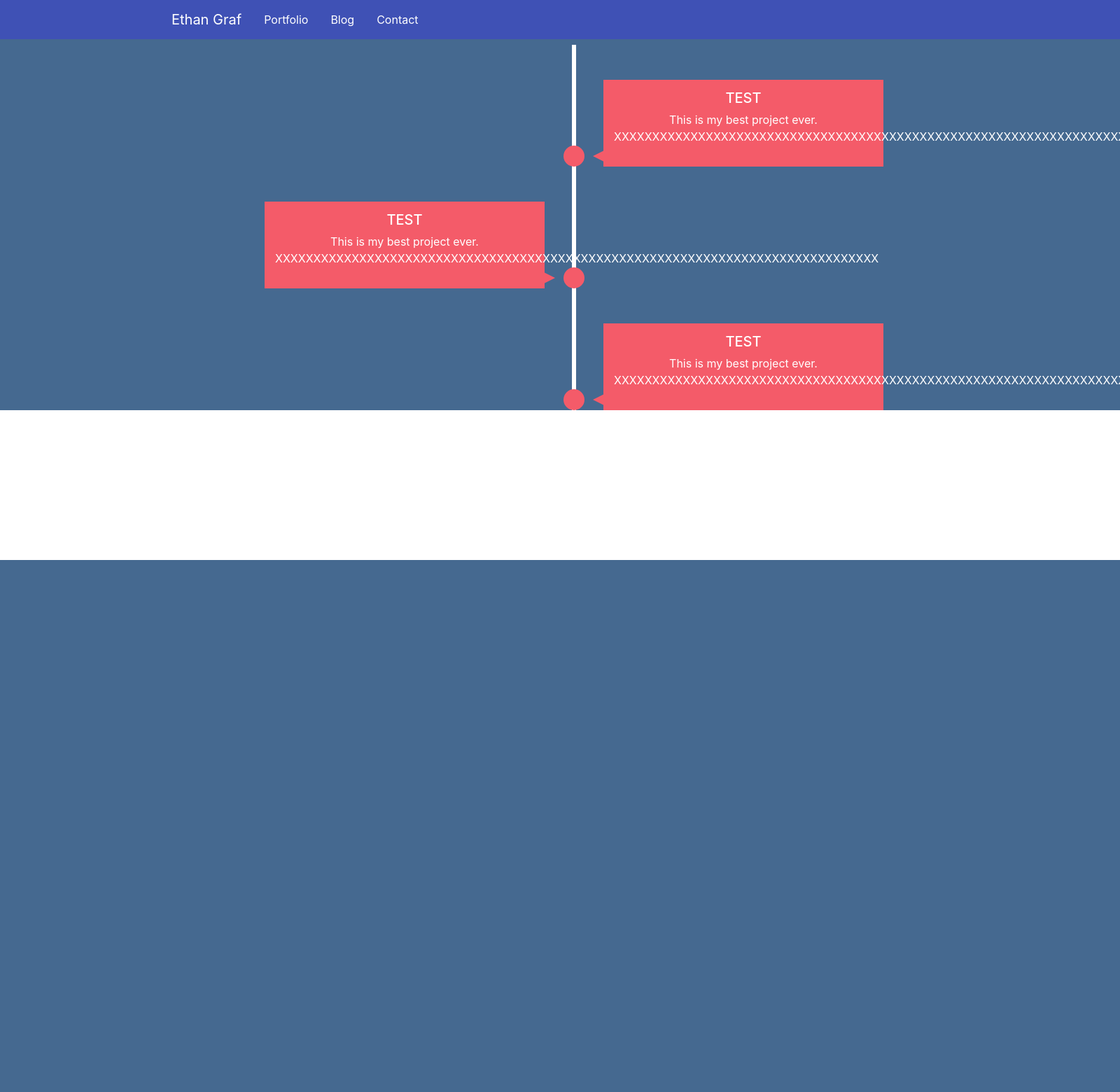
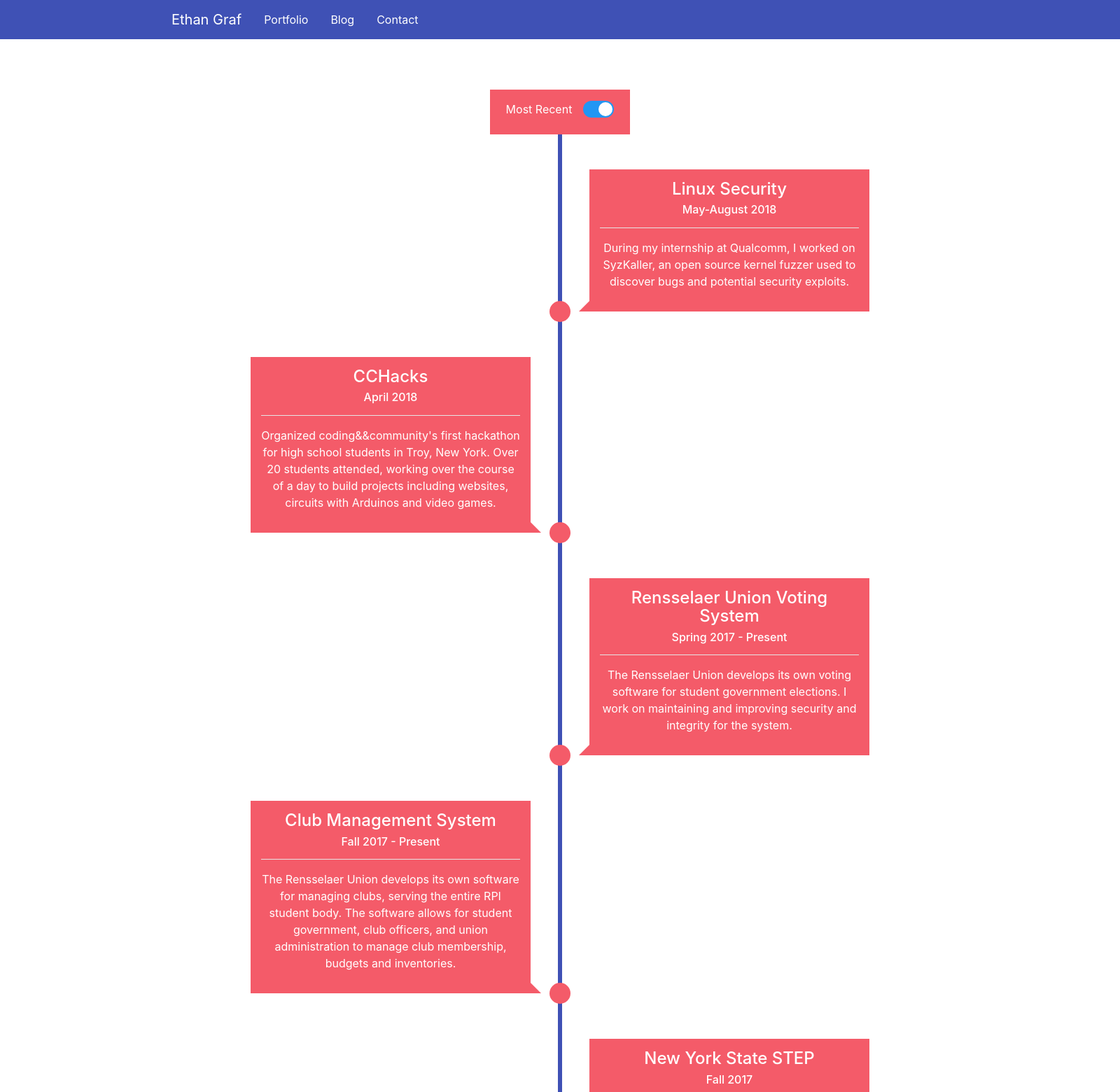
Before and after one commit to eagraf/portfolio, a Flask app: page /portfolio in a window 1600 px wide; the page is wider, and only the part inside the window is pictured. Shown: the top 1560 px of that part at 70% size. Before the commit the page ends 800 px from the top of that part, so only its background shows below. Run offline with Flask 2, Linux system fonts and the light colour scheme; some libraries are stand-ins or nearby versions.

Commit message:
Completed timeline page.
- Adjusted styles/colors
- Data is loaded from json file
- Order of items can be reversed

```diff
--- a/static/data/portfolio.json
+++ b/static/data/portfolio.json
@@ -1,14 +1,37 @@
 [
     {
-        "title": "TEST",
-        "text": "This is my best project ever. XXXXXXXXXXXXXXXXXXXXXXXXXXXXXXXXXXXXXXXXXXXXXXXXXXXXXXXXXXXXXXXXXXXXXXXXXXXXXXX"
+        "title": "Linux Security",
+        "date": "May-August 2018",
+        "text": "During my internship at Qualcomm, I worked on SyzKaller, an open source kernel fuzzer used to discover bugs and potential security exploits."
     },
     {
-        "title": "TEST",
-        "text": "This is my best project ever. XXXXXXXXXXXXXXXXXXXXXXXXXXXXXXXXXXXXXXXXXXXXXXXXXXXXXXXXXXXXXXXXXXXXXXXXXXXXXXX"
+        "title": "CCHacks",
+        "date": "April 2018",
+        "text": "Organized coding&&community's first hackathon for high school students in Troy, New York. Over 20 students attended, working over the course of a day to build projects including websites, circuits with Arduinos and video games."
     },
     {
-        "title": "TEST",
-        "text": "This is my best project ever. XXXXXXXXXXXXXXXXXXXXXXXXXXXXXXXXXXXXXXXXXXXXXXXXXXXXXXXXXXXXXXXXXXXXXXXXXXXXXXX"
+        "title": "Rensselaer Union Voting System",
+        "date": "Spring 2017 - Present",
+        "text": "The Rensselaer Union develops its own voting software for student government elections. I work on maintaining and improving security and integrity for the system."
+    },
+    {
+        "title": "Club Management System",
+        "date": "Fall 2017 - Present",
+        "text": "The Rensselaer Union develops its own software for managing clubs, serving the entire RPI student body. The software allows for student government, club officers, and union administration to manage club membership, budgets and inventories."
+    },
+    {
+        "title": "New York State STEP",
+        "date": "Fall 2017",
+        "text": "I participate in coding&&community, a club at RPI that works with New York State's Science and Technology Entry Program to provide free coding lessons to disadvantaged local students."
+    },
+    {
+        "title": "18moons DevOps Internship",
+        "date": "Summer 2017",
+        "text": "Migrated a large Content Management System from legacy servers, and deployed a new streamlined system on Amazon Web Services."
+    },
+    {
+        "title": "Scrapbook",
+        "date": "Spring 2017",
+        "text": "I designed and built an experimental app that merged elements of social media and conventional messaging apps."
     }
 ]
--- a/static/style.css
+++ b/static/style.css
@@ -105,10 +105,37 @@ html, body {
     object-fit: cover;
 }
 
+#timeline-wrapper {
+    padding-top: 128px;
+    display: flex;
+    flex-direction: column;
+    align-items: center;
+}
+
+#timeline-header {
+    text-align: center;
+    background: #F45B69;
+    width: 200px;
+    height: 64px;
+    color: white;
+    display: flex;
+    flex-direction: row;
+    justify-content: center;
+    padding-top: 16px;
+}
+
+#timeline-header label {
+    margin-left: 16px;
+}
+
 .timeline {
-    padding-top: 64px;
     text-align: center;
-    background: #456990;
+    background: white;
+    /*#background: #456990;*/
+}
+
+.timeline ul {
+    -webkit-padding-start: 0px;
 }
 
 .timeline ul li {
@@ -117,7 +144,8 @@ html, body {
     width: 6px;
     margin: 0 auto;
     padding-top: 50px;
-    background: white;
+    padding-bottom: 15px;
+    background: #3F51B5;
     color: white;
 }
 
@@ -141,6 +169,11 @@ html, body {
     background: #F45B69;
 }
 
+.timeline ul li div > p, h5 {
+    width: 100%;
+    overflow-wrap: break-word;
+}
+
 .timeline ul li div::before {
     content: '';
     position: absolute;
@@ -156,7 +189,8 @@ html, body {
 
 .timeline ul li:nth-child(odd) div::before {
     left: -15px;
-    border-width: 8px 16px 8px 0;
+    bottom: 0px;
+    border-width: 16px 16px 0px 0px;
     border-color: transparent #F45B69 transparent transparent;
 }
 
@@ -166,7 +200,8 @@ html, body {
 
 .timeline ul li:nth-child(even) div::before {
     right: -15px;
-    border-width: 8px 0 8px 16px;
+    bottom: 0px;
+    border-width: 16px 0px 0px 16px;
     border-color: transparent transparent transparent #F45B69;
 }
 
@@ -198,3 +233,62 @@ html, body {
     visibility: visible;
     opacity: 1;
 }
+
+/* The switch - the box around the slider */
+.switch {
+  position: relative;
+  display: inline-block;
+  width: 44px;
+  height: 24px;
+}
+
+/* Hide default HTML checkbox */
+.switch input {display:none;}
+
+/* The slider */
+.slider {
+  position: absolute;
+  cursor: pointer;
+  top: 0;
+  left: 0;
+  right: 0;
+  bottom: 0;
+  background-color: #ccc;
+  -webkit-transition: .4s;
+  transition: .4s;
+}
+
+.slider:before {
+  position: absolute;
+  content: "";
+  height: 20px;
+  width: 20px;
+  left: 2px;
+  bottom: 2px;
+  background-color: white;
+  -webkit-transition: .4s;
+  transition: .4s;
+}
+
+input:checked + .slider {
+  background-color: #2196F3;
+}
+
+input:focus + .slider {
+  box-shadow: 0 0 1px #2196F3;
+}
+
+input:checked + .slider:before {
+  -webkit-transform: translateX(20px);
+  -ms-transform: translateX(20px);
+  transform: translateX(20px);
+}
+
+/* Rounded sliders */
+.slider.round {
+  border-radius: 34px;
+}
+
+.slider.round:before {
+  border-radius: 50%;
+}
--- a/static/timeline.js
+++ b/static/timeline.js
@@ -1,3 +1,4 @@
+
 function isElementInViewport(el) {
   var rect = el.getBoundingClientRect();
   return (
@@ -22,3 +23,13 @@ function callbackFunc() {
 
 window.addEventListener("load", callbackFunc);
 window.addEventListener("scroll", callbackFunc);
+
+var order = document.getElementById("order");
+order.addEventListener("change", function() {
+    var list = document.getElementById("project-list");
+    var i = list.childNodes.length;
+    while(i--) {
+        list.appendChild(list.childNodes[i]);
+    }
+    callbackFunc();
+});
--- a/templates/portfolio.html
+++ b/templates/portfolio.html
@@ -2,18 +2,31 @@
   </head>
   <body>
       {% include "navbar.html" %}
+      <div id="timeline-wrapper">
+          <div id="timeline-header">
+              <p>Most Recent</p>
+              <label class="switch">
+                  <input id="order" type="checkbox" checked>
+                  <span class="slider round"></span>
+              </label>
+          </div>
           <section class="timeline">
-          <ul>
+              <div class="timeline-header">
+              </div>
+              <ul id="project-list">
                   {% for project in portfolio %}
                   <li>
                       <div>
-                      <h5>{{ project.title }}</h5>
+                          <h4>{{ project.title }}</h4>
+                          <h6>{{ project.date }}</h6>
+                          <hr style="background: white"></hr>
                           <p>{{ project.text }}</p>
                       </div>
                   </li>
                   {% endfor %}
               </ul>
           </section>
+      </div>
       {% include "includes.html" %}
       <script src="{{ url_for('static', filename='timeline.js') }}"></script>
     </body>
```
Lines whose indentation alone changed are shown as unchanged.
